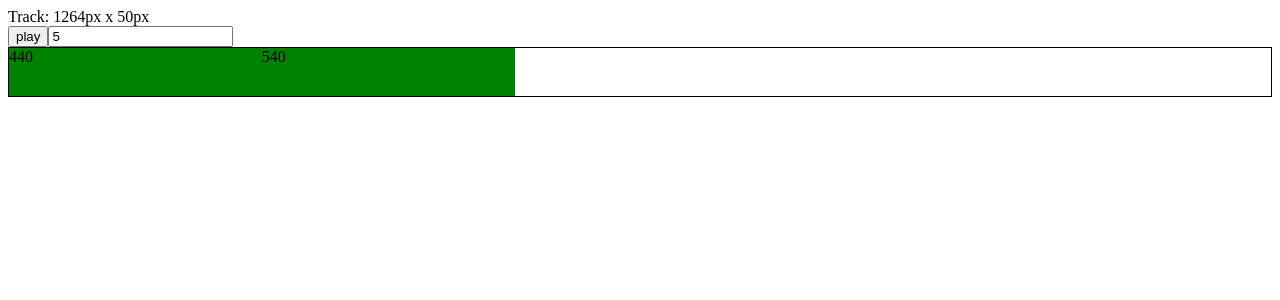
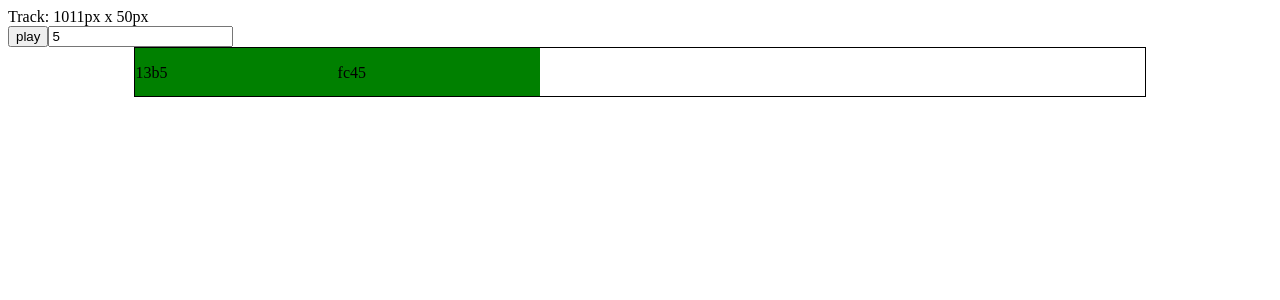
Before and after one commit to KevinLee3627/piano-thing, a React (Vite) app: page / in a window 1280 px wide. Shown: the top 300 px of the page. Built offline with nearby package versions, Linux system fonts and the light colour scheme.

Commit message:
feat: Constrain block movement to within bounds of track

```diff
--- a/src/components/Sequencer.tsx
+++ b/src/components/Sequencer.tsx
@@ -78,14 +78,17 @@ const Block = (props: BlockProps) => {
         });
       }}
       onPointerMove={(e) => {
-        // TODO: Handle bounds of tracks
-
+        if (ref.current == null) return;
         if (pointerIsPressed) {
-          setLeft(e.clientX);
+          const maxLeft = props.trackDimensions.width - ref.current.offsetWidth;
+          // NOTE: Constrains block dragging to start and end of the track
+          setLeft(
+            Math.max(Math.min(e.clientX - ref.current.offsetWidth, maxLeft), 0)
+          );
         }
       }}
     >
-      {props.frequency}
+      <p>{props.blockId.slice(0, 4)}</p>
     </div>
   );
 };
@@ -151,7 +154,8 @@ export const Sequencer = (props: SequencerProps) => {
         ref={trackRef}
         style={{
           height: '50px',
-          width: '100%',
+          width: '80%',
+          margin: '0 auto',
           border: '1px solid black',
           position: 'relative',
         }}
```
